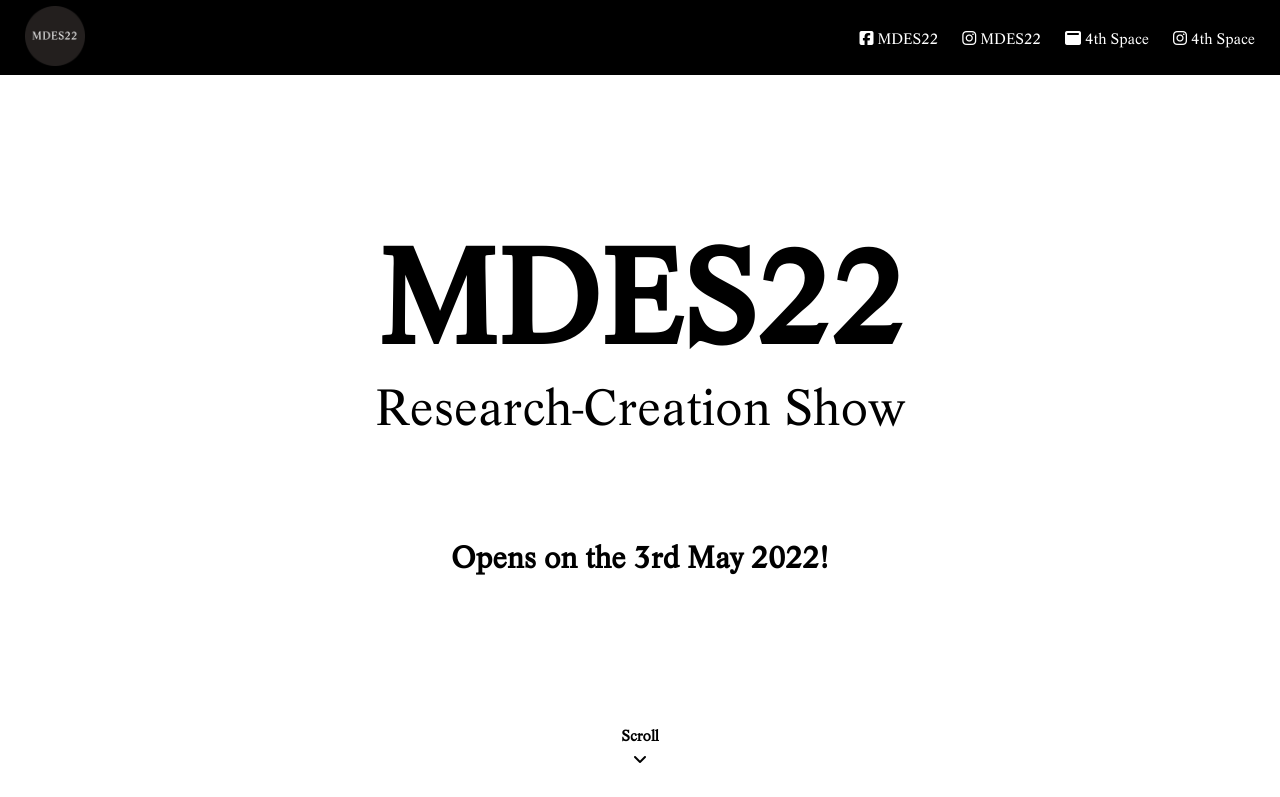
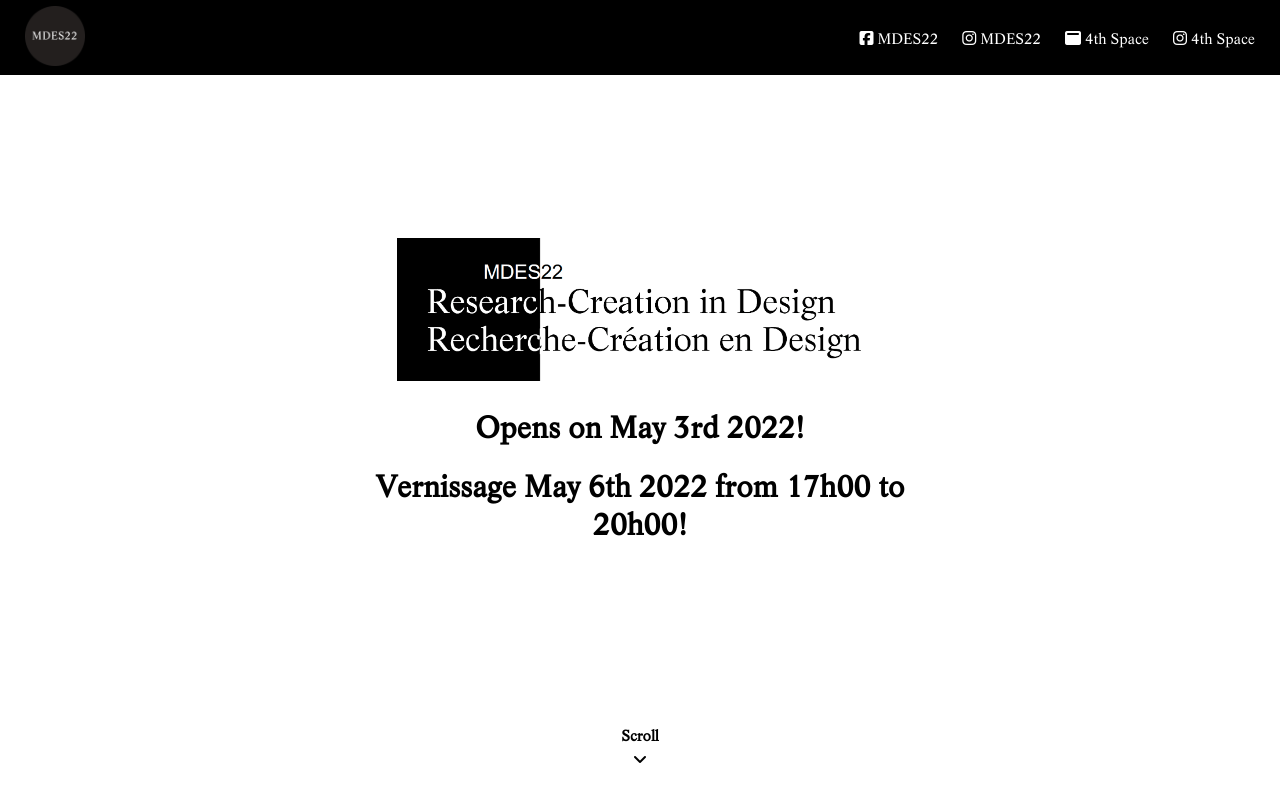
Before and after one commit to maxime-pigeon/mdes, a plain HTML site: page index.html in a window 1280 px wide. Shown: the top 797 px of the page. Drawn offline with Linux system fonts and the light colour scheme.

Commit message:
Welcome section modifications
 - New title logo
 - Addition of the date for the Vernissage

```diff
--- a/css/style.css
+++ b/css/style.css
@@ -151,6 +151,10 @@ ul#horizontal-list li a:hover {
 
 #subLandingBottom h4 {
     margin-bottom: 5px;
+}
+
+#titleLogo {
+    width: 90%;
 }
 
 #title {
--- a/index.html
+++ b/index.html
@@ -34,10 +34,14 @@
 			<!-- Welcome -->
 			<div id="landing" class="section">
 				<div id="subLanding">
-					<h1 id="title">MDES22</h1>
-					<h1 id="subTitle">Research-Creation Show</h1>
+					<!--<h1 id="title">MDES22</h1>
+					<h1 id="subTitle">Research-Creation Show</h1>-->
 
-					<h1>Opens on the 3rd May 2022!</h1>
+					<img id="titleLogo" src="img/mdes22-Logo.png" alt="MDES22">
+
+					<h1>Opens on May 3rd 2022!</h1>
+
+					<h1>Vernissage May 6th 2022 from 17h00 to 20h00!</h1>
 
 					<div id="subLandingBottom">
 						<h4>Scroll</h4>
```
Also changed, not shown: img/mdes22-Logo.png (added).
